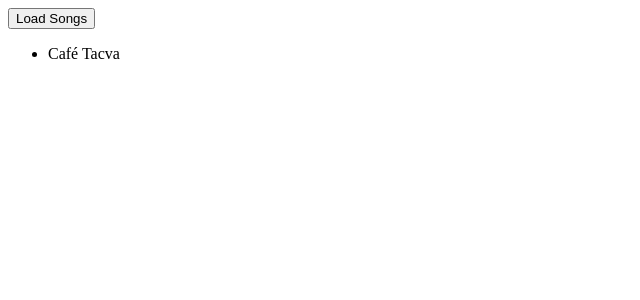
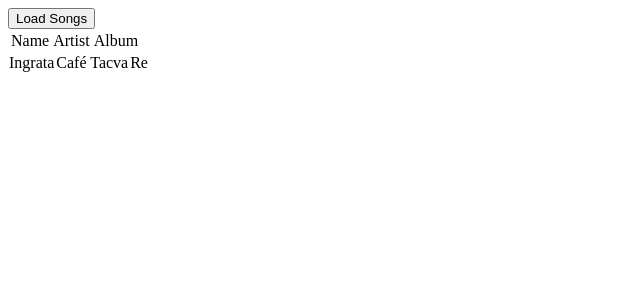
Before and after one commit to jesuslerma/fcfm-vue, a Vue app in the folder free-lyrics/: page / in a window 1280 px wide. Both pictures are taken after a click on the button "Load Songs". Shown: the top 300 px of the page, without its empty margins (0-640 px from the left). Built offline with nearby package versions, Linux system fonts and the light colour scheme.

Commit message:
Add artist and album properties

```diff
--- a/free-lyrics/src/components/songs/list.vue
+++ b/free-lyrics/src/components/songs/list.vue
@@ -4,16 +4,32 @@
       @click='fetchSongs'>
         Load Songs
       </button>
-    <ul>
-      <li v-for="song in songs">
-        {{ song.name }}
-      </li>
+    <table>
+      <thead>
+        <tr>
+          <td>Name</td>
+          <td>Artist</td>
+          <td>Album</td>
+        </tr>
+      </thead>
+    </table>
+      <tr v-for="song in songs">
+        <td>{{ song.name }}</td>
+        <td>{{ song.artist.name }}</td>
+        <td>{{ song.album.name }}</td>
+      </tr>
     </ul>
   </div>
 </template>
 <script >
   const songs = [{
-    name: 'Café Tacva'
+    name: 'Ingrata',
+    artist: {
+      name: 'Café Tacva'
+    },
+    album: {
+      name: 'Re'
+    }
   }]
 
   export default {
```
